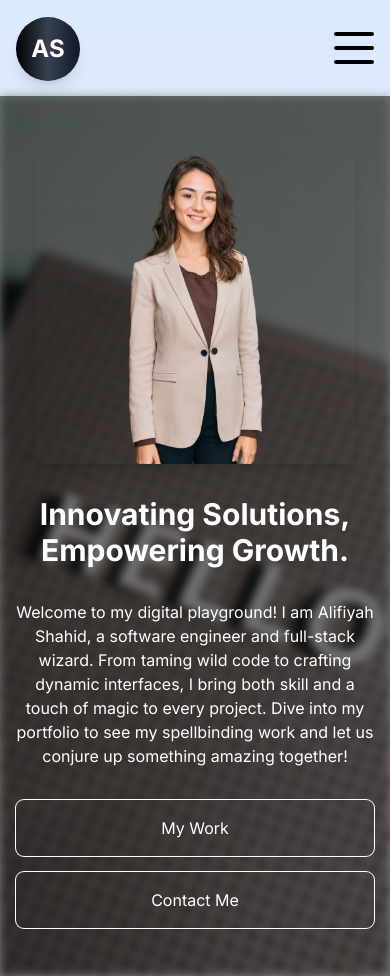
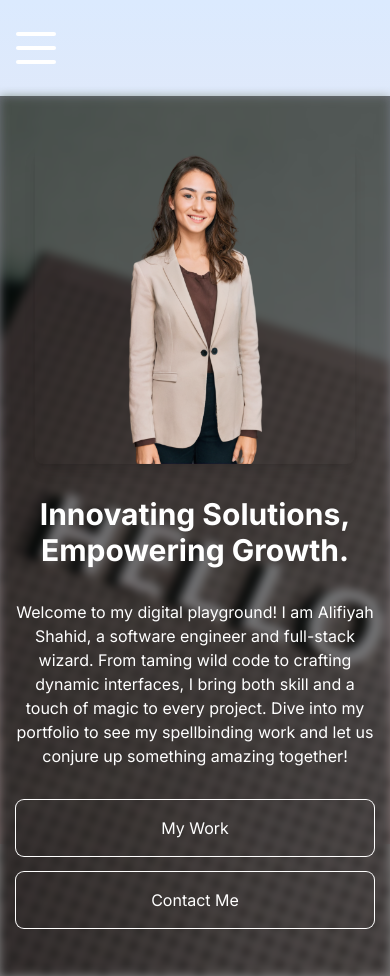
Before and after one commit to alifiyah29/Portfolio, a Next.js app: page / in a window 390 px wide. Built offline with nearby package versions, Linux system fonts and the light colour scheme.

Commit message:
New webpage

```diff
--- a/src/components/Navbar.jsx
+++ b/src/components/Navbar.jsx
@@ -5,7 +5,6 @@ import Link from "next/link";
 import { useState } from "react";
 import NavLink from "./NavLink";
 import { motion } from "framer-motion";
-import Logo from "./Logo";
 
 const links = [
   { url: "/", title: "Home" },
@@ -88,19 +87,16 @@ const Navbar = () => {
   };
 
   return (
-    <div className="h-full flex items-center justify-between px-4 sm:px-8 md:px-12 lg:px-20 xl:px-48 text-xl bg-transparent">
+    <div className="h-full flex items-center justify-between px-4 sm:px-8 md:px-12 lg:px-20 xl:px-48 text-xl ">
       {/* LINKS */}
-      <div className="hidden md:flex gap-4 w-1/3">
+      <div className="hidden md:flex gap-4">
         {links.map((link) => (
           <NavLink link={link} key={link.title} />
         ))}
       </div>
-      {/* LOGO */}
-      <div className="md:hidden lg:flex xl:w-1/3 xl:justify-center">
-        <Logo />
-      </div>
-      {/* SOCIAL */}
-      <div className="hidden md:flex gap-4 w-1/3">
+
+      {/* SOCIAL LINKS - MOVED TO EXTREME RIGHT */}
+      <div className="hidden md:flex gap-4 ml-auto">
         {socialLinks.map((social) => (
           <Link
             href={social.url}
@@ -112,6 +108,7 @@ const Navbar = () => {
           </Link>
         ))}
       </div>
+
       {/* RESPONSIVE MENU */}
       <div className="md:hidden">
         {/* MENU BUTTON */}
@@ -122,19 +119,20 @@ const Navbar = () => {
           <motion.div
             variants={topVariants}
             animate={open ? "opened" : "closed"}
-            className="w-10 h-1 bg-black rounded origin-left"
+            className="w-10 h-1 bg-white rounded origin-left"
           ></motion.div>
           <motion.div
             variants={centerVariants}
             animate={open ? "opened" : "closed"}
-            className="w-10 h-1 bg-black rounded"
+            className="w-10 h-1 bg-white rounded"
           ></motion.div>
           <motion.div
             variants={bottomVariants}
             animate={open ? "opened" : "closed"}
-            className="w-10 h-1 bg-black rounded origin-left"
+            className="w-10 h-1 bg-white rounded origin-left"
           ></motion.div>
         </button>
+
         {/* MENU LIST */}
         {open && (
           <motion.div
```
